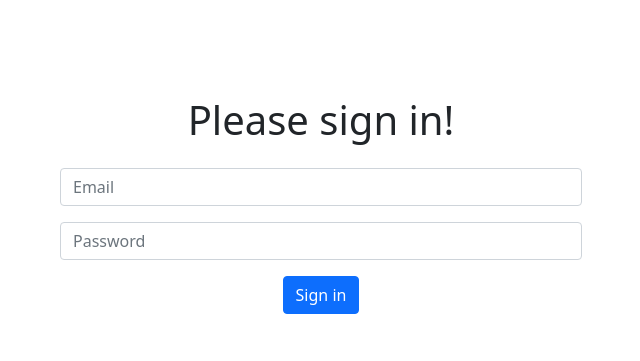
After one commit to miaout11/User-Auth, a Node server app: page /login in a window 1280 px wide. The commit adds this page. Shown: the top 361 px of the page, without its empty margins (319-959 px from the left). Run offline with Node 20, Linux system fonts and the light colour scheme; some libraries are stand-ins or nearby versions.

Commit message:
add login page and route

```diff
--- a/app.js
+++ b/app.js
@@ -1,8 +1,10 @@
 const express = require('express')
 const exphbs = require('express-handlebars')
+const session = require('express-session')
 
 const app = express()
 const port = 3000
+const routes = require('./routes')
 // db
 require('./config/mongoose')
 
@@ -11,10 +13,16 @@ app.engine('handlebars', exphbs({ defaultLayout: 'main' }))
 app.set('view engine', 'handlebars')
 // express body-parser
 app.use(express.urlencoded({ extended: true }))
+// use session
+app.use(session({
+  secret: 'mySecret', // 用來簽名存放在cookie的sessionID
+  name: 'user', // 存放在cookie的key
+  saveUninitialized: false, // 設定為false，可避免存放太多空的session進入session store
+  resave: true, // 設定為true，可避免session被清掉
+}))
 
-app.get('/', (req, res) => {
-  res.render('index')
-})
+// set routes
+app.use(routes)
 
 app.listen(port, () => {
   console.log(`app is runing on localhost:${port}`)
--- a/package.json
+++ b/package.json
@@ -14,6 +14,7 @@
   "dependencies": {
     "express": "^4.18.2",
     "express-handlebars": "^4.0.2",
+    "express-session": "^1.17.3",
     "mongoose": "^5.9.16"
   }
 }
--- /dev/null
+++ b/routes/modules/login.js
@@ -0,0 +1,28 @@
+const express = require('express')
+const session = require('express-session')
+const router = express.Router()
+const User = require('../../models/user')
+
+router.get('/', (req, res) => {
+  res.render('login')
+})
+
+router.post('/', (req, res) => {
+  const { email, password } = req.body
+  User.findOne({ email: email })
+    .then(user => {
+      if (user.password === password) {
+        req.session.user = user.firstname
+        return res.render('index', { name: user.firstname })
+      } else {
+        const fail = 'Invalid email or password, please try again!'
+        return res.render('login', { fail })
+      }
+    })
+    .catch(error => {
+      console.error(error)
+    })
+})
+
+
+module.exports = router
--- a/views/index.handlebars
+++ b/views/index.handlebars
@@ -1 +1,3 @@
-<h2>Hello world! 這是 index</h2>
+<div class="mt-5 ms-5">
+  <h1 style="font-weight: 100px;">Welcome back, {{name}}!</h1>
+</div>
--- /dev/null
+++ b/views/login.handlebars
@@ -0,0 +1,23 @@
+<div class="container mt-5 mx-auto p-5">
+  <div class="d-flex justify-content-center">
+    <h1 style="justify-content: center;">
+      Please sign in!
+    </h1>
+  </div>
+  <form action="/login" method="POST">
+    <div class="col-10 col-ms-8 col-lg-6 mt-3 mx-auto">
+      <input class="form-control" type="email" name="email" id="email" placeholder="Email" required>
+    </div>
+    <div class="col-10 col-ms-8 col-lg-6 mt-3 mx-auto">
+      <input class=" form-control" type="password" name="password" id="password" placeholder="Password" required>
+    </div>
+    <div class="d-flex justify-content-center mt-3">
+      <button type="submit" class="btn btn-primary">Sign in</button>
+    </div>
+    {{#if fail }}
+    <div class="col-6 mx-auto mt-3 alert alert-danger" style="text-align: center;" role="alert">
+      {{ fail }}
+    </div>
+    {{/if}}
+  </form>
+</div>
```
Also changed, not shown: routes/index.js (added, +9 -0 lines), routes/modules/home.js (added, +13 -0 lines), 1 other file.
